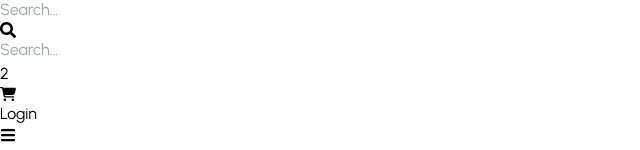
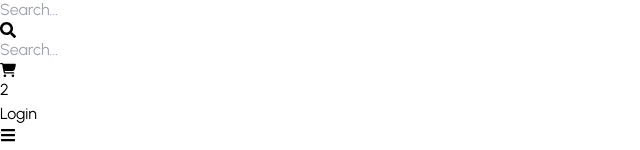
Before and after one commit to ShailySarker/Stylish-Fashion-Client-Side, a React (Vite) app: page / in a window 1280 px wide. Shown: the part 298-448 px from the top of the page, without its empty margins (0-640 px from the left). Built offline with nearby package versions, Linux system fonts and the light colour scheme.

Commit message:
Header section updated

```diff
--- a/src/components/Header.jsx
+++ b/src/components/Header.jsx
@@ -52,13 +52,13 @@ const Header = () => {
                     <FaSearch className="absolute lg:left-5 md:left-4 left-[14px] top-1/2 transform -translate-y-1/2 text-gray-500" />
                     <input className="md:py-2 py-[6px] pl-10 lg:px-12 md:px-11 px-14 rounded-lg lg:w-80 md:w-80 w-80 font-medium text-black" type="search" name="search" id="" placeholder="Search..." />
                 </div>
-                <div>
+                <div className="flex">
+                    <FaCartShopping className="lg:text-2xl  md:text-xl text-lg" />
                     {cartItems > 0 && (
-                        <span className="relative top-3 right-0 inline-flex items-center justify-center px-2 py-1 text-xs font-bold leading-none text-white bg-red-600 rounded-full transform translate-x-1/2 -translate-y-1/2">
+                        <span className="relative bottom-1 md:right-2 right-[6px] md:-mr-2 -mr-[6px] lg:px-2 md:px-[6px] px-[5px] lg:py-1 md:py-[2px] py-[1px] text-xs font-semibold text-white bg-red-600 rounded-full -translate-y-1/2">
                             {cartItems}
                         </span>
                     )}
-                    <FaCartShopping className="lg:text-2xl  md:text-xl text-lg mb-3" />
                     {/* <button onClick={addToCart} className="mt-4 py-2 px-4 bg-blue-500 text-white rounded">Add to Cart</button> */}
 
                 </div>
```
